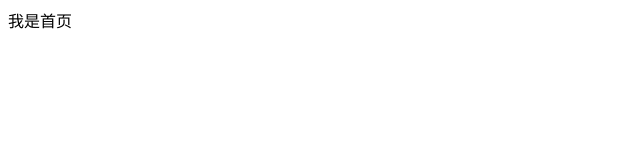
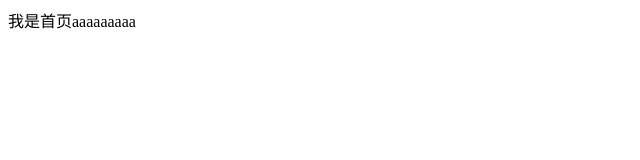
Before and after one commit to 646423353/git-demo, a plain HTML site: page index.html in a window 1280 px wide. Shown: the full height of the page, 0-640 px from the left. Drawn offline with Linux system fonts and the light colour scheme.

Commit message:
第二次提交

```diff
--- a/index.html
+++ b/index.html
@@ -5,6 +5,6 @@
 	<title>Document</title>
 </head>
 <body>
-	我是首页
+	我是首页aaaaaaaaa
 </body>
 </html>
```
